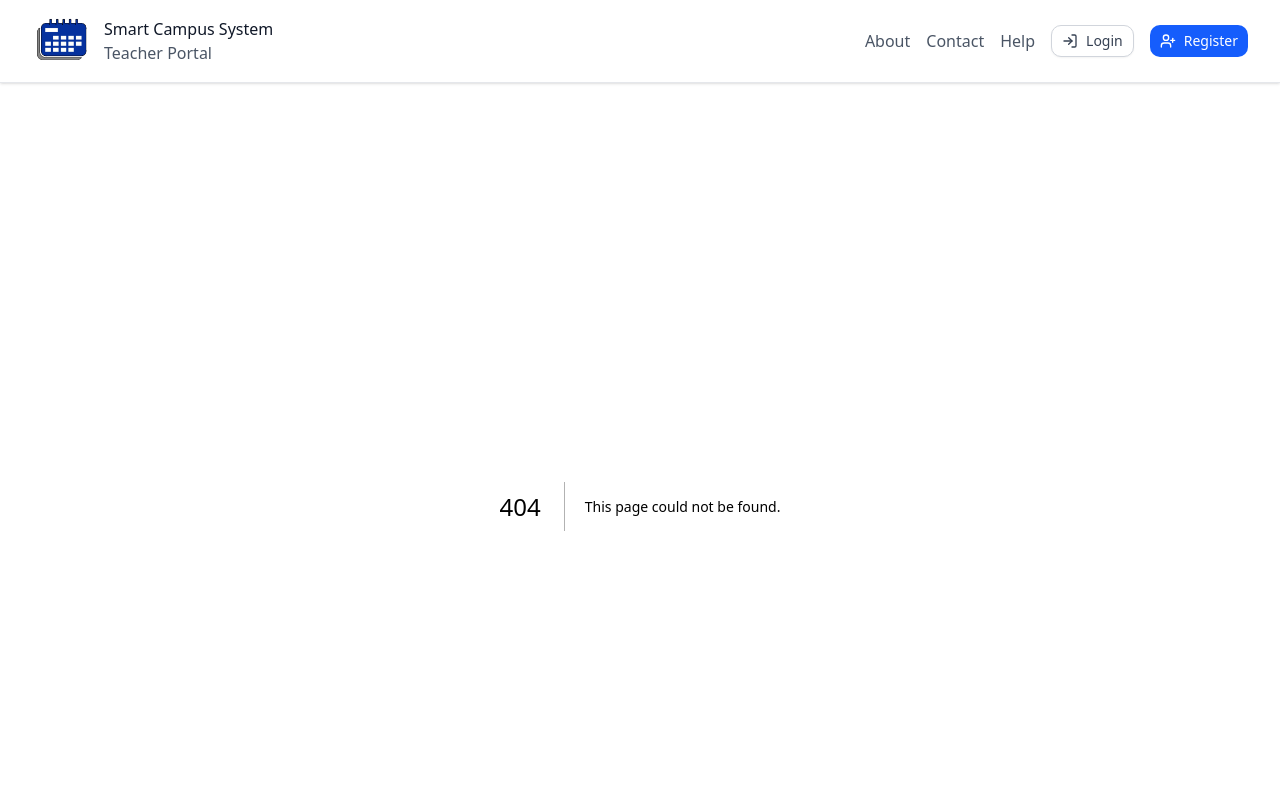
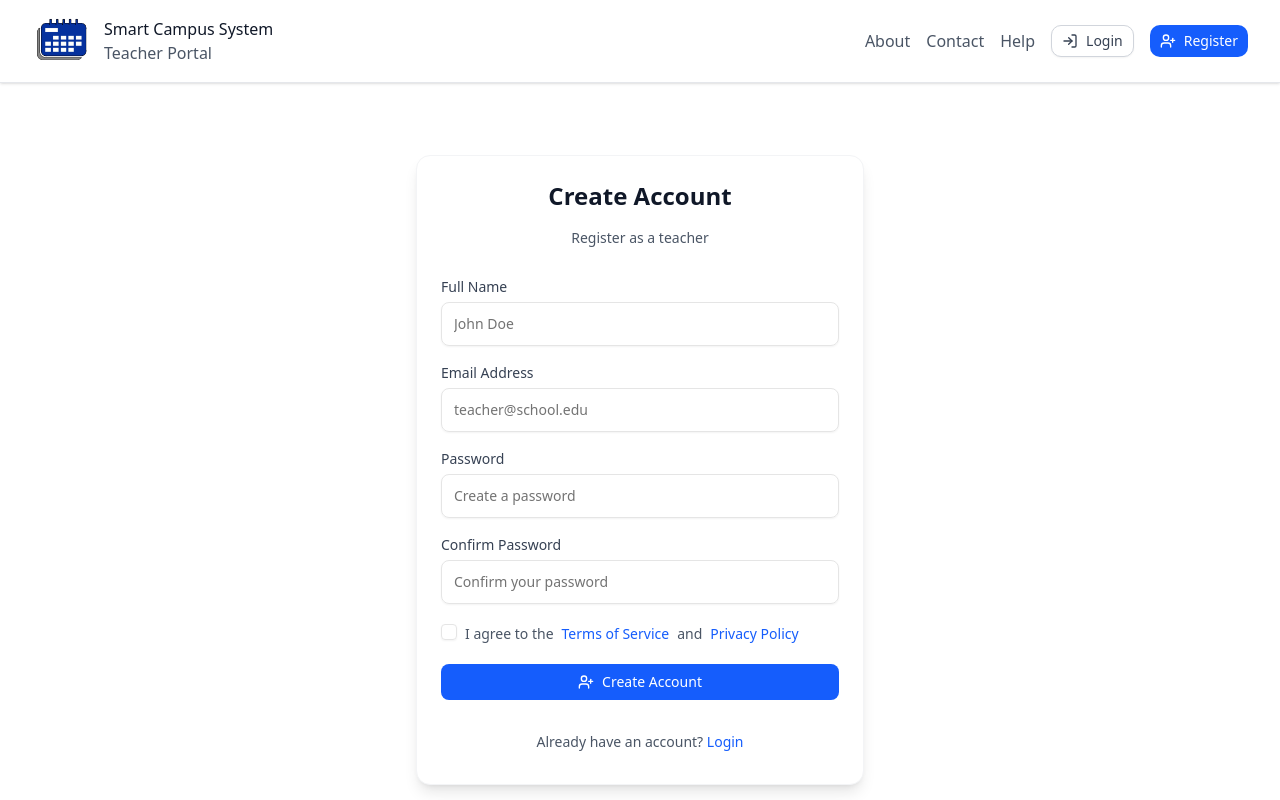
Before and after one commit to khuethuc/SCAMS-FE, a Next.js app: page /register in a window 1280 px wide. Before the commit this address had no page. Shown: the top 800 px of the page. Built offline with nearby package versions, Linux system fonts and the light colour scheme.

Commit message:
Code UI for Register page

```diff
--- /dev/null
+++ b/src/app/register/page.tsx
@@ -0,0 +1,9 @@
+import Register from "@/features/authentication/Register";
+
+export default function RegisterPage() {
+  return (
+    <>
+      <Register />
+    </>
+  );
+}
--- /dev/null
+++ b/src/const/path.ts
@@ -0,0 +1,2 @@
+export const LOGIN_PATH = '/';
+export const REGISTER_PATH = '/register';
--- /dev/null
+++ b/src/features/authentication/Register.tsx
@@ -0,0 +1,190 @@
+"use client";
+
+import { useState } from "react";
+import { UserPlus } from "lucide-react";
+import Link from "next/link";
+import { LOGIN_PATH } from "@/const/path";
+
+import { Button } from "@/components/ui/button";
+import { Input } from "@/components/ui/input";
+import { Label } from "@/components/ui/label";
+import { Checkbox } from "@/components/ui/checkbox";
+import {
+  Card,
+  CardContent,
+  CardHeader,
+  CardTitle,
+  CardDescription,
+} from "@/components/ui/card";
+import { RegisterProps } from "@/type/type";
+
+export default function Register({
+  onRegister,
+  onSwitchToLogin,
+}: RegisterProps = {}) {
+  const [name, setName] = useState("");
+  const [email, setEmail] = useState("");
+  const [password, setPassword] = useState("");
+  const [confirmPassword, setConfirmPassword] = useState("");
+  const [acceptTerms, setAcceptTerms] = useState(false);
+  const [error, setError] = useState("");
+
+  const handleSubmit = (e: React.FormEvent<HTMLFormElement>) => {
+    e.preventDefault();
+    setError("");
+
+    if (password !== confirmPassword) {
+      setError("Passwords do not match");
+      return;
+    }
+
+    if (!acceptTerms) {
+      setError("You must agree to the Terms of Service and Privacy Policy");
+      return;
+    }
+
+    if (name && email && password) {
+      onRegister?.(name, email, password);
+    }
+  };
+
+  return (
+    <main className="flex flex-1 items-center justify-center px-4 py-12">
+      <Card className="w-full max-w-md border border-gray-100 shadow-lg">
+        <CardHeader className="mb-2 space-y-2 text-center">
+          <CardTitle className="text-2xl text-gray-900">
+            Create Account
+          </CardTitle>
+          <CardDescription className="text-gray-600">
+            Register as a teacher
+          </CardDescription>
+        </CardHeader>
+
+        <CardContent>
+          <form onSubmit={handleSubmit} className="space-y-5">
+            {/* Full Name */}
+            <div className="space-y-2">
+              <Label htmlFor="name" className="text-gray-700">
+                Full Name
+              </Label>
+              <Input
+                id="name"
+                type="text"
+                value={name}
+                onChange={(e) => setName(e.target.value)}
+                placeholder="John Doe"
+                required
+                className="h-11"
+              />
+            </div>
+
+            {/* Email */}
+            <div className="space-y-2">
+              <Label htmlFor="email" className="text-gray-700">
+                Email Address
+              </Label>
+              <Input
+                id="email"
+                type="email"
+                value={email}
+                onChange={(e) => setEmail(e.target.value)}
+                placeholder="teacher@school.edu"
+                required
+                className="h-11"
+              />
+            </div>
+
+            {/* Password */}
+            <div className="space-y-2">
+              <Label htmlFor="password" className="text-gray-700">
+                Password
+              </Label>
+              <Input
+                id="password"
+                type="password"
+                value={password}
+                onChange={(e) => setPassword(e.target.value)}
+                placeholder="Create a password"
+                required
+                className="h-11"
+              />
+            </div>
+
+            {/* Confirm Password */}
+            <div className="space-y-2">
+              <Label htmlFor="confirmPassword" className="text-gray-700">
+                Confirm Password
+              </Label>
+              <Input
+                id="confirmPassword"
+                type="password"
+                value={confirmPassword}
+                onChange={(e) => setConfirmPassword(e.target.value)}
+                placeholder="Confirm your password"
+                required
+                className="h-11"
+              />
+            </div>
+
+            {/* Error box */}
+            {error && (
+              <div className="rounded-lg border border-red-100 bg-red-50 px-4 py-3 text-sm text-red-600">
+                {error}
+              </div>
+            )}
+
+            {/* Terms */}
+            <div className="flex items-start space-x-2">
+              <Checkbox
+                id="terms"
+                checked={acceptTerms}
+                onCheckedChange={(value) => setAcceptTerms(!!value)}
+              />
+              <Label
+                htmlFor="terms"
+                className="text-sm font-normal text-gray-600"
+              >
+                I agree to the{" "}
+                <a
+                  href="#"
+                  className="text-blue-600 hover:text-blue-700 underline-offset-2 hover:underline"
+                >
+                  Terms of Service
+                </a>{" "}
+                and{" "}
+                <a
+                  href="#"
+                  className="text-blue-600 hover:text-blue-700 underline-offset-2 hover:underline"
+                >
+                  Privacy Policy
+                </a>
+              </Label>
+            </div>
+
+            {/* Submit */}
+            <Button
+              type="submit"
+              className="flex w-full items-center justify-center gap-2 bg-blue-600 text-white hover:bg-blue-700"
+            >
+              <UserPlus className="h-5 w-5" />
+              <span>Create Account</span>
+            </Button>
+          </form>
+
+          {/* Switch to login */}
+          <div className="mt-6 text-center text-sm text-gray-600">
+            Already have an account?{" "}
+            <Button
+              type="button"
+              variant="link"
+              onClick={() => onSwitchToLogin?.()}
+              className="px-0 text-blue-600 hover:text-blue-700"
+            >
+              <Link href={LOGIN_PATH}>Login</Link>
+            </Button>
+          </div>
+        </CardContent>
+      </Card>
+    </main>
+  );
+}
--- a/src/type/type.ts
+++ b/src/type/type.ts
@@ -13,3 +13,8 @@ export interface LoginProps {
   onLogin?: (email: string, password: string) => void;
   onSwitchToRegister?: () => void;
 }
+
+export interface RegisterProps {
+  onRegister?: (name: string, email: string, password: string) => void;
+  onSwitchToLogin?: () => void;
+}
```
